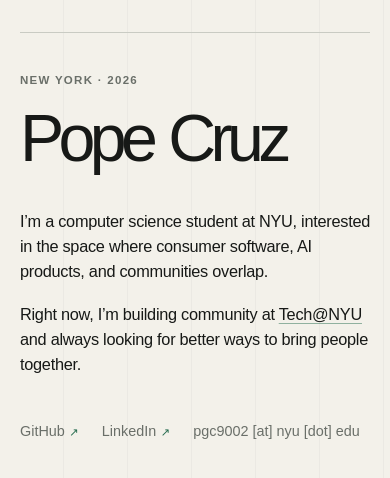
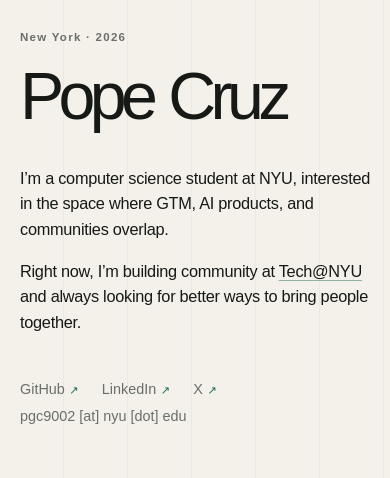
Before and after one commit to pope-cruz/website, a Next.js app: page / in a window 390 px wide. Shown: the top 478 px of the page. Built offline with nearby package versions, Linux system fonts and the light colour scheme; a web font is replaced by a local one.

Commit message:
Update profile links and styling

```diff
--- a/app/globals.css
+++ b/app/globals.css
@@ -4,7 +4,6 @@
   --ink: #171917;
   --muted: #6a6f69;
   --accent: #246b4e;
-  --rule: #c9cbc3;
   --selection: #bfd9ca;
   --font-sans: var(--font-geist), "Helvetica Neue", Arial, sans-serif;
   --ease-out: cubic-bezier(0.16, 1, 0.3, 1);
@@ -90,14 +89,6 @@ a:focus-visible {
   margin: 0 auto;
 }
 
-.intro-rule {
-  grid-column: 1 / -1;
-  height: 1px;
-  background: var(--rule);
-  transform-origin: left;
-  animation: rule-in 900ms var(--ease-out) both;
-}
-
 .intro-heading {
   min-width: 0;
 }
@@ -109,7 +100,6 @@ a:focus-visible {
   font-weight: 600;
   letter-spacing: 0.11em;
   line-height: 1;
-  text-transform: uppercase;
   animation: enter 700ms 120ms var(--ease-out) both;
 }
 
@@ -198,12 +188,6 @@ a:focus-visible {
   }
 }
 
-@keyframes rule-in {
-  from {
-    transform: scaleX(0);
-  }
-}
-
 @media (max-width: 50rem) {
   .page-shell {
     align-items: start;
@@ -215,7 +199,6 @@ a:focus-visible {
     row-gap: 2.6rem;
   }
 
-  .intro-rule,
   .intro-links {
     grid-column: 1;
   }
--- a/app/layout.tsx
+++ b/app/layout.tsx
@@ -13,7 +13,7 @@ const geist = localFont({
 export const metadata: Metadata = {
   metadataBase: new URL("https://pope.dev"),
   title: "Pope Cruz",
-  description: "Computer science student at NYU interested in consumer software, AI products, GTM, and community-building.",
+  description: "Computer science student at NYU interested in GTM, AI products, and community-building.",
   alternates: {
     canonical: "/",
   },
--- a/app/page.tsx
+++ b/app/page.tsx
@@ -7,8 +7,6 @@ export default async function HomePage() {
   return (
     <main id="main-content" className="page-shell">
       <article className="intro-card" aria-labelledby="page-title">
-        <div className="intro-rule" aria-hidden="true" />
-
         <header className="intro-heading">
           <p className="intro-kicker">New York · {new Date().getFullYear()}</p>
           <KineticName name={intro.title} />
--- a/content/intro.md
+++ b/content/intro.md
@@ -1,9 +1,10 @@
 # Pope Cruz
 
-I’m a computer science student at NYU, interested in the space where consumer software, AI products, and communities overlap.
+I’m a computer science student at NYU, interested in the space where GTM, AI products, and communities overlap.
 
 Right now, I’m building community at [Tech@NYU](https://techatnyu.org) and always looking for better ways to bring people together.
 
 - [GitHub](https://github.com/pope-cruz)
 - [LinkedIn](https://www.linkedin.com/in/popecruz)
+- [X](https://x.com/popedotdev)
 - pgc9002 [at] nyu [dot] edu
--- a/lib/site.ts
+++ b/lib/site.ts
@@ -1,7 +1,7 @@
 export const siteData = {
   name: "Pope Cruz",
   description: "Computer science student at NYU.",
-  interests: "Consumer software, AI products, GTM, and community-building.",
+  interests: "GTM, AI products, and community-building.",
   links: {
     resume: "/resume.pdf",
     github: "https://github.com/pope-cruz",
```
Also changed, not shown: app/icon.tsx (+3 -12 lines).
